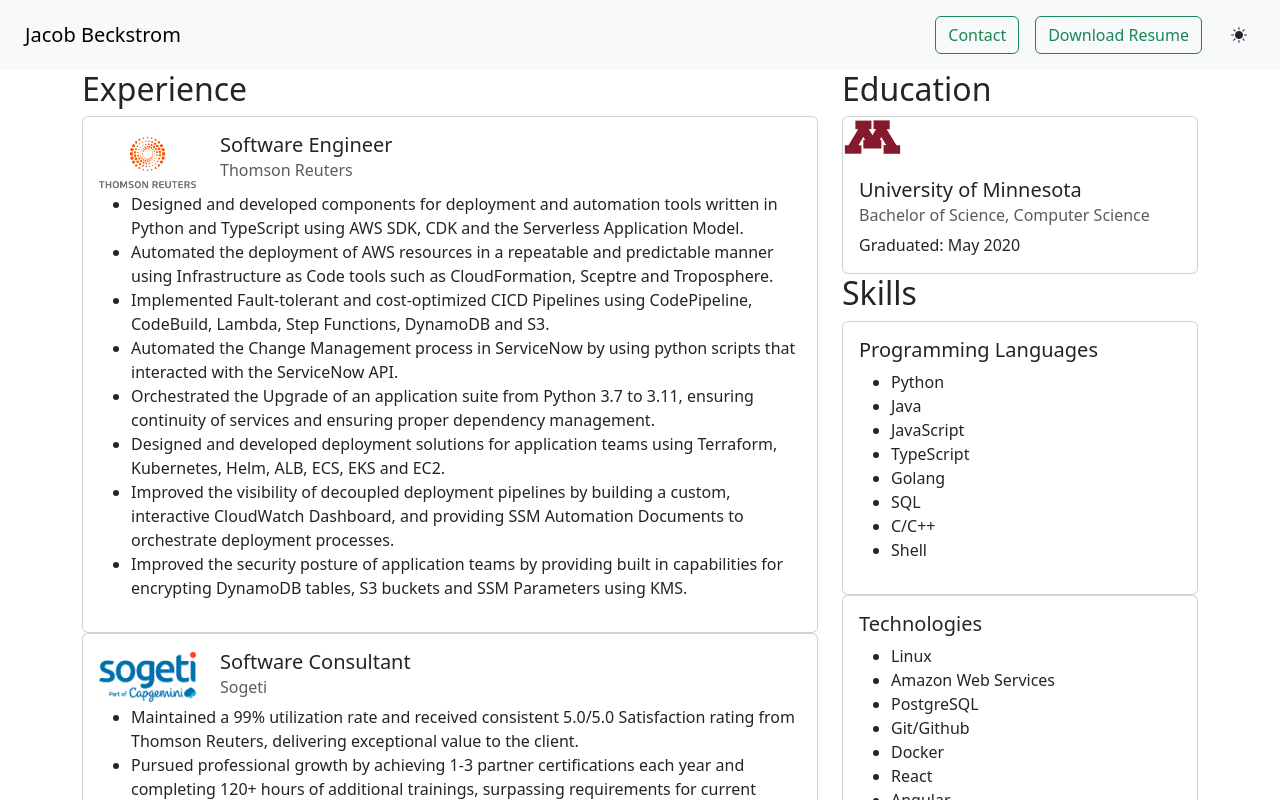
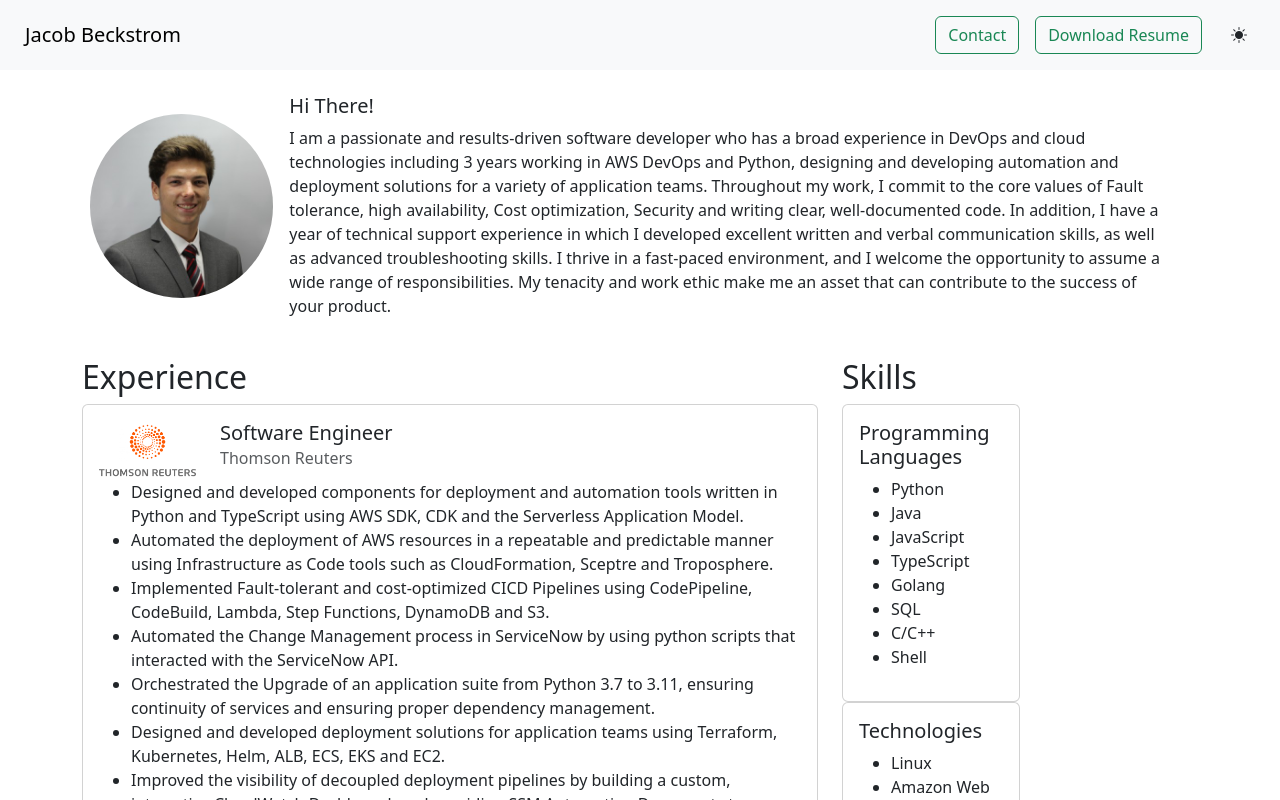
Before and after one commit to jakebeckstrom/portfolio, a React (Create React App) app in the folder portfolio/: page / in a window 1280 px wide. Shown: the top 800 px of the page. Built offline with nearby package versions, Linux system fonts and the light colour scheme.

Commit message:
Adding bio

```diff
--- a/portfolio/src/App.js
+++ b/portfolio/src/App.js
@@ -24,7 +24,7 @@
   let view = "home";
 
   return (
-    <main>
+    <main class="gradient-custom">
       <NavBar />
       {view === "home" && <Home resume={resumeData} />}
       {view === "projects" && <Projects />}
--- /dev/null
+++ b/portfolio/src/components/Bio.js
@@ -0,0 +1,37 @@
+import React from "react";
+
+export default function Bio() {
+  return (
+    <div class="card mb-3 border-0 p-2">
+      <div class="row g-0">
+        <div class="col-lg-2 col-md-6  d-flex align-items-center justify-content-center">
+          <img
+            src="/images/me.jpeg"
+            class="img-fluid rounded-circle"
+            alt="Profile"
+          />
+        </div>
+        <div class="col-lg-10 col-md-6">
+          <div class="card-body">
+            <h5 class="card-title">Hi There!</h5>
+            <p class="card-text">
+              I am a passionate and results-driven software developer who has a
+              broad experience in DevOps and cloud technologies including 3
+              years working in AWS DevOps and Python, designing and developing
+              automation and deployment solutions for a variety of application
+              teams. Throughout my work, I commit to the core values of Fault
+              tolerance, high availability, Cost optimization, Security and
+              writing clear, well-documented code. In addition, I have a year of
+              technical support experience in which I developed excellent
+              written and verbal communication skills, as well as advanced
+              troubleshooting skills. I thrive in a fast-paced environment, and
+              I welcome the opportunity to assume a wide range of
+              responsibilities. My tenacity and work ethic make me an asset that
+              can contribute to the success of your product.
+            </p>
+          </div>
+        </div>
+      </div>
+    </div>
+  );
+}
--- a/portfolio/src/components/Home.js
+++ b/portfolio/src/components/Home.js
@@ -4,6 +4,7 @@
 import Skill from "./Skill";
 import Education from "./Education";
 import Certification from "./Certification";
+import Bio from "./Bio";
 
 export default function Home({ resume }) {
   return (
@@ -12,6 +13,9 @@
         <div></div>
       ) : (
         <div class="container">
+          <div>
+            <Bio />
+          </div>
           <div class="row">
             <div class="col-lg-8">
               <h2>Experience</h2>
@@ -20,12 +24,14 @@
               ))}
             </div>
             <div class="col-lg-4">
-              <h2>Education</h2>
-              <Education education={resume.education} />
               <h2>Skills</h2>
               {resume.skills.map((item) => (
                 <Skill skills={item} />
               ))}
+            </div>
+            <div class="col-lg-4">
+              <h2>Education</h2>
+              <Education education={resume.education} />
             </div>
           </div>
           <div class="row">
--- a/portfolio/src/components/Skill.js
+++ b/portfolio/src/components/Skill.js
@@ -2,7 +2,7 @@
 
 export default function Skill({ skills }) {
   return (
-    <div class="card">
+    <div class="card col-md-6">
       <div class="card-body">
         <h5 class="card-title">{skills.name}</h5>
         <p class="card-text">
```
Also changed, not shown: portfolio/public/images/me.jpeg (added).
